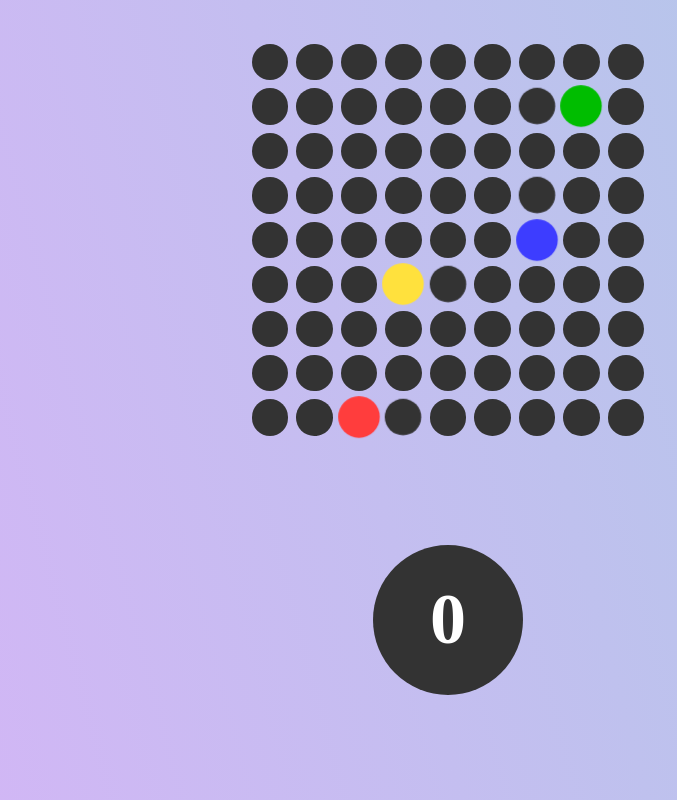
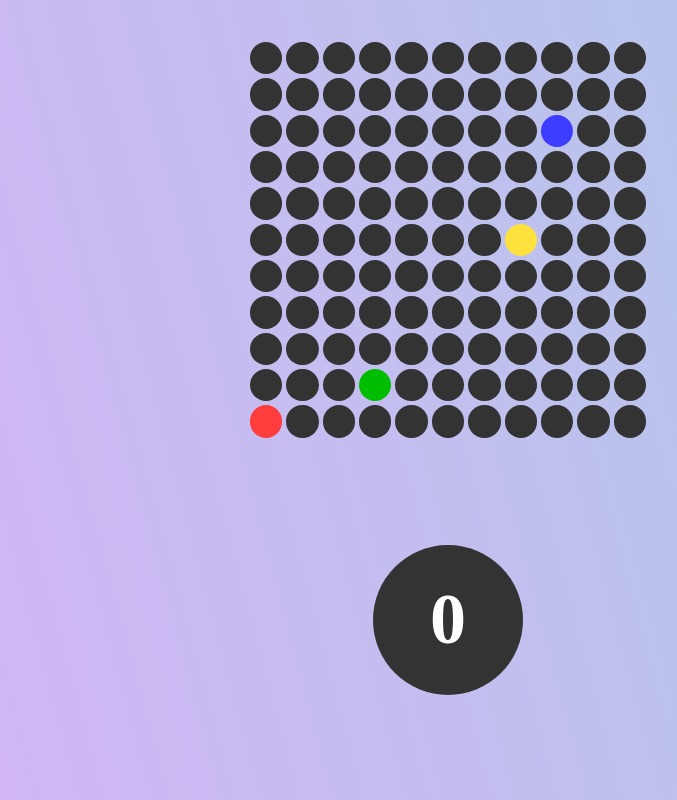
Before and after one commit to tuanhuynht1/jackpot-game, an Angular app: page / in a window 1280 px wide. Shown: the whole page, without its empty margins (192-869 px from the left). Built offline with nearby package versions, Linux system fonts and the light colour scheme.

Commit message:
resize grid

```diff
--- a/src/app/main-page/main-page.component.scss
+++ b/src/app/main-page/main-page.component.scss
@@ -23,37 +23,33 @@
 
     .row {
       width: 100%;
-      height: 11.11%;
+      height: 9.09%;
 
       .circle {
         display: inline-block;
         vertical-align: middle;
-        margin: 1%;
-        width: 9.11%;
-        padding-bottom: 9.11%;
+        margin: .5%;
+        width: 8.09%;
+        padding-bottom: 8.09%;
         background-color: #333;
         border-radius: 50%;
 
-        transition: transform 50ms ease-out 20ms;
+        transition: background-color 20ms ease-in;
 
         &.red {
           background-color: lighten(red, 12%);
-          transform: scale(1.2);
         }
 
         &.green {
           background-color: lighten(green, 12%);
-          transform: scale(1.2);
         }
 
         &.blue {
           background-color: lighten(blue, 12%);
-          transform: scale(1.2);
         }
 
         &.gold {
           background-color: lighten(gold, 12%);
-          transform: scale(1.2);
         }
       }
     }
--- a/src/app/main-page/main-page.component.ts
+++ b/src/app/main-page/main-page.component.ts
@@ -5,6 +5,7 @@ const RED = 0;
 const GREEN = 1;
 const BLUE = 2;
 const GOLD = 3;
+const SIZE = 11;
 
 @Component({
   selector: 'app-main-page',
@@ -20,11 +21,11 @@ export class MainPageComponent implements OnInit {
   constructor(){
 
     // initialize grid
-    for(let i = 0; i < 9; i++) {
+    for(let i = 0; i < SIZE; i++) {
 
       this.grid.push([]);
 
-      for (let j = 0; j < 9; j++) {
+      for (let j = 0; j < SIZE; j++) {
         this.grid[i].push(new Circle());
       }
     }
@@ -66,14 +67,14 @@ export class MainPageComponent implements OnInit {
 
       case Direction.Right:
         this.ringStates[color].currentIndex.j++;
-        if (this.ringStates[color].currentIndex.j === 8 - offset) {
+        if (this.ringStates[color].currentIndex.j === SIZE - 1 - offset) {
           this.ringStates[color].direction = Direction.Down;
         }
         break;
 
       case Direction.Down:
         this.ringStates[color].currentIndex.i++;
-        if (this.ringStates[color].currentIndex.i === 8 - offset) {
+        if (this.ringStates[color].currentIndex.i === SIZE - 1 - offset) {
           this.ringStates[color].direction = Direction.Left;
         }
         break;
```
